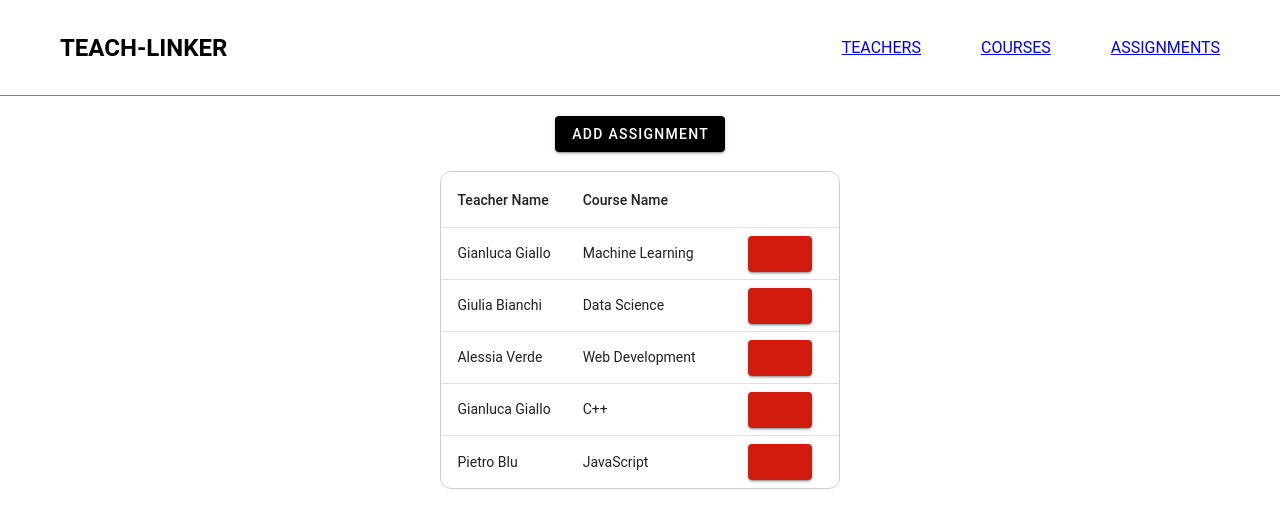
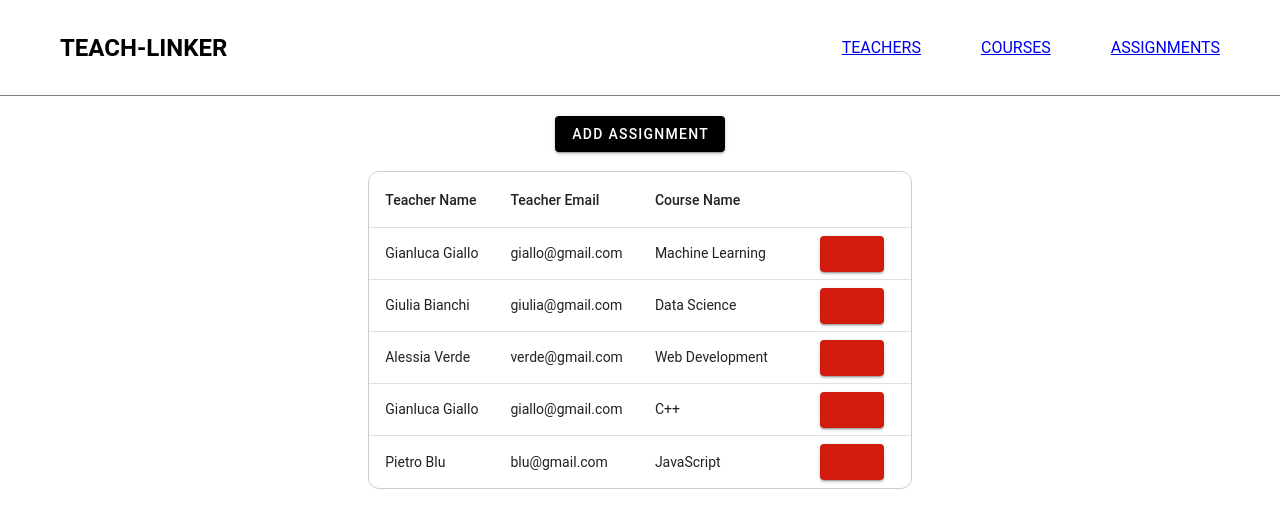
Before and after one commit to P1ccione/coderit-exercise, a Vue app: page /assignments in a window 1280 px wide. Shown: the top 528 px of the page. Built offline with nearby package versions, Linux system fonts and the light colour scheme; data requests are answered from the project's data file; some icons are missing.

Commit message:
small commit

```diff
--- a/src/components/AssignmentsTable.vue
+++ b/src/components/AssignmentsTable.vue
@@ -48,6 +48,9 @@
                             Teacher Name
                         </th>
                         <th class="text-left">
+                            Teacher Email
+                        </th>
+                        <th class="text-left">
                             Course Name
                         </th>
                         <th class="text-left">
@@ -60,6 +63,7 @@
                         :key="item.id"
                     >
                         <td>{{ getTeacher(item.idteacher).firstname }} {{ getTeacher(item.idteacher).lastname }}</td>
+                        <td>{{ getTeacher(item.idteacher).email }}</td>
                         <td>{{ getCourse(item.idcourse).coursename }}</td>
                         <td>
                             <div class="btn-group">
```
